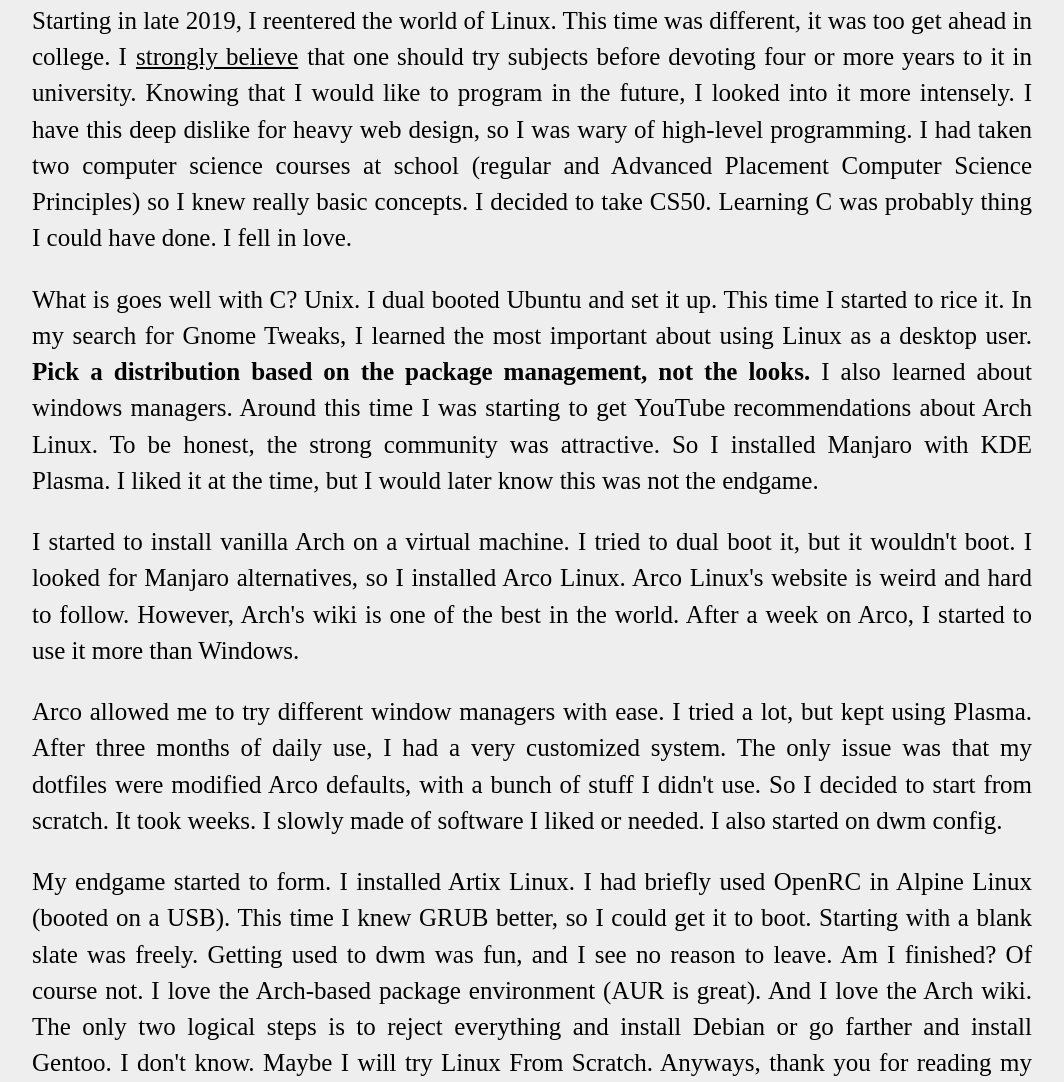
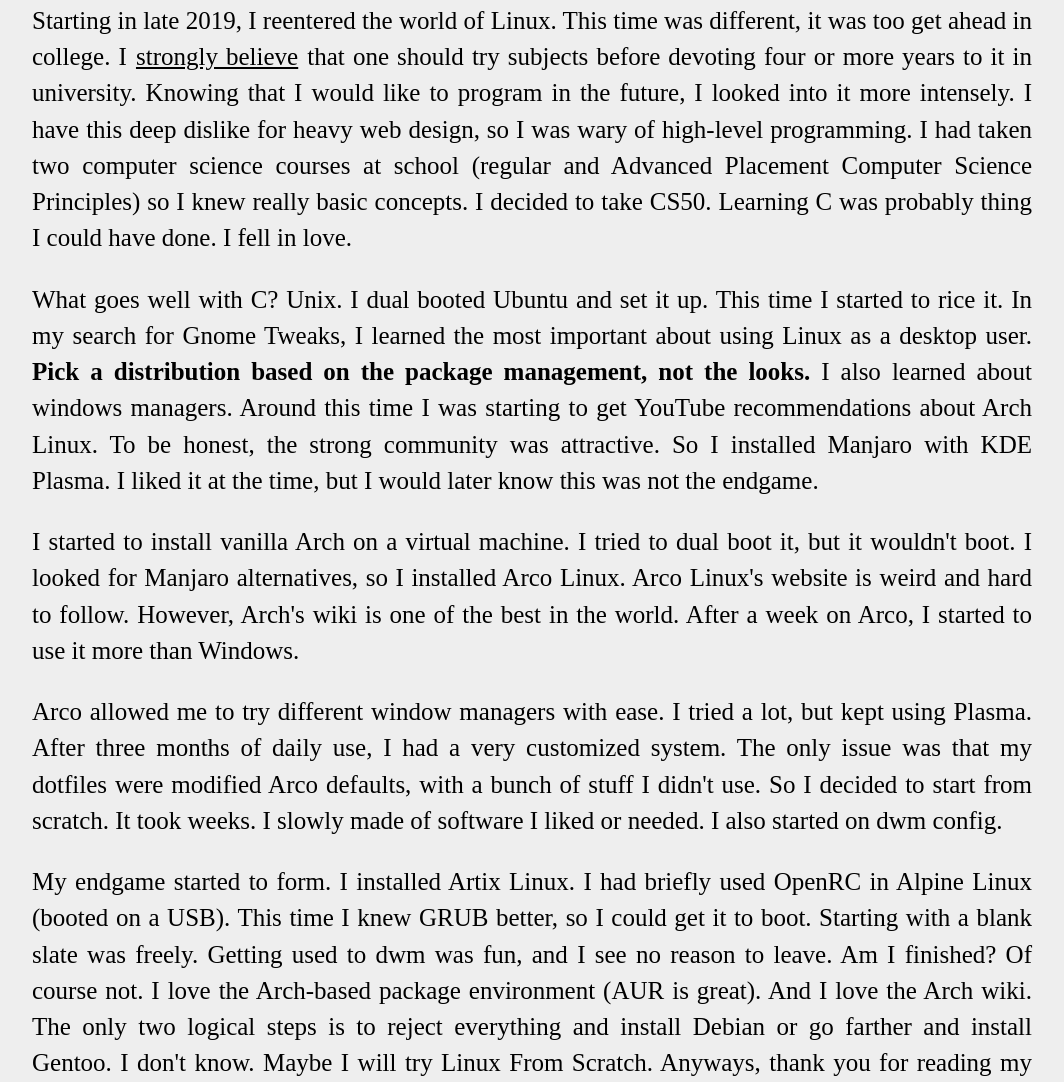
Before and after one commit to MattPerry1216/garden, an Eleventy site: page articles/linuxjourney.md in a window 1280 px wide. Shown: the part 1040-2122 px from the top of the page, without its empty margins (108-1172 px from the left). Built offline with nearby package versions, Linux system fonts and the light colour scheme; Eleventy itself is replaced by a stand-in of ours; files that its build step writes are made by us from their sources; a web font is replaced by a local one.

Commit message:
fixed typo

```diff
--- a/articles/linuxjourney.md
+++ b/articles/linuxjourney.md
@@ -40,7 +40,7 @@
 Learning C was probably thing I could have done.
 I fell in love.
 
-What is goes well with C?
+What goes well with C?
 Unix.
 I dual booted Ubuntu and set it up.
 This time I started to rice it.
```
